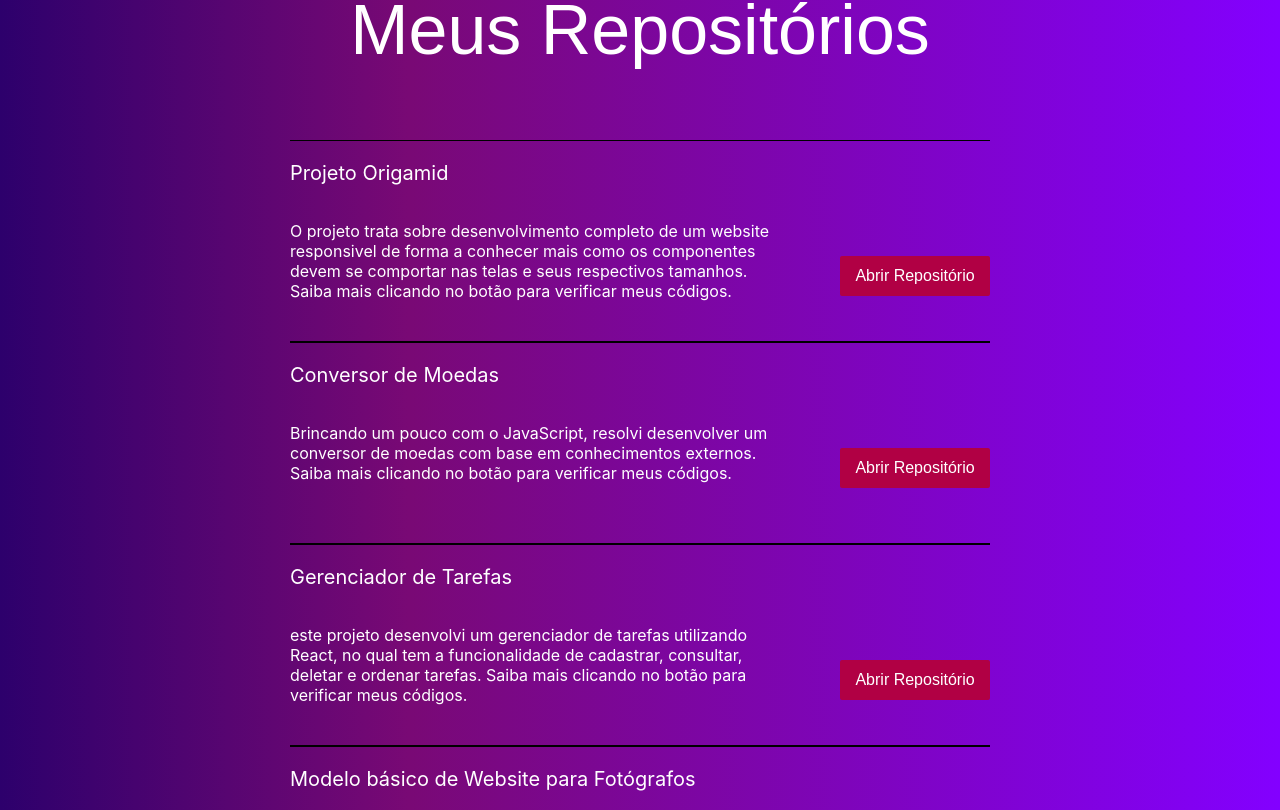
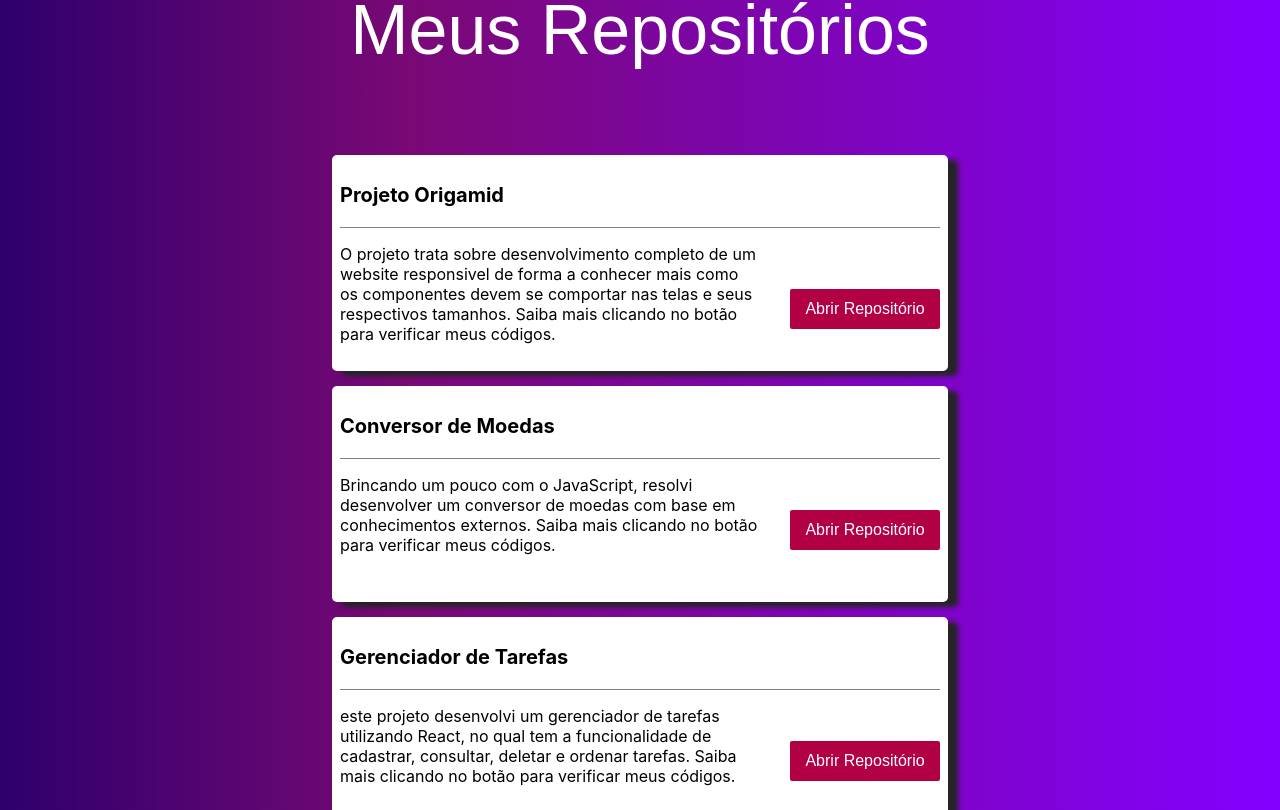
Before and after one commit to felipenmatos/felipenmatos.github.io, a React (Create React App) app: page /Projetos in a window 1280 px wide. Shown: the part 670-1480 px from the top of the page. Built offline with nearby package versions, Linux system fonts and the light colour scheme.

Commit message:
fix: adjustment of component placement and styling

```diff
--- a/src/Components/BodyProject/Card/index.tsx
+++ b/src/Components/BodyProject/Card/index.tsx
@@ -26,16 +26,19 @@ function CardProject({
 }
 
 const Container = styled.div`
-  width: 700px;
+  width: 600px;
   height: 200px;
   display: flex;
   flex-direction: column;
-  border-top: 1px solid #000;
-  border-bottom: 1px solid #000;
+  background-color: #ffffff;
+  margin-top: 15px;
+  border-radius: 5px;
+  padding: 8px;
+  box-shadow: 10px 5px 5px rgb(36, 36, 36);
 
   @media (max-width: 768px) {
     width: 400px;
-    height: 350px;
+    height: 320px;
     display: flex;
     flex-direction: column;
     border-top: 1px solid #000;
@@ -44,8 +47,9 @@ const Container = styled.div`
 `;
 
 const Title = styled.p`
-  color: #ffffff;
+  color: #000;
   font-size: 20px;
+  font-weight: bold;
 `;
 
 const RowDescription = styled.div`
@@ -54,8 +58,10 @@ const RowDescription = styled.div`
   flex-direction: row;
   justify-content: space-between;
   align-items: center;
+  border-top: 1px solid gray;
 
   @media (max-width: 768px) {
+    width: 100%;
     display: flex;
     flex-direction: column;
   }
@@ -63,8 +69,11 @@ const RowDescription = styled.div`
 
 const Description = styled.p`
   width: 70%;
-  color: #ffffff;
+  color: #000;
   font-size: 16px;
+  @media (max-width: 768px) {
+    width: 100%;
+  }
 `;
 
 const Button = styled.a`
@@ -84,6 +93,10 @@ const Button = styled.a`
   font-family: "Kanit", sans-serif;
   font-weight: 400;
   text-decoration: none;
+
+  @media (max-width: 768px) {
+    margin-left: 10px;
+  }
 `;
 
 export default CardProject;
--- a/src/Components/BodyTechnology/index.tsx
+++ b/src/Components/BodyTechnology/index.tsx
@@ -47,10 +47,10 @@ const Title = styled.h1`
 `;
 
 const Row = styled.div`
-  width: 90%;
+  width: 100%;
   display: flex;
   flex-direction: row;
-  justify-content: space-between;
+  justify-content: space-evenly;
 `;
 
 const Img = styled.img`
--- a/src/Components/Header/index.jsx
+++ b/src/Components/Header/index.jsx
@@ -43,7 +43,7 @@ const NavLink = styled(Link)`
     font-family: "Kanit", sans-serif;
     font-weight: 400;
     font-size: 16px;
-    margin-left: 10px;
+    margin-left: 12px;
     color: #ffffff;
     cursor: pointer;
   }
--- a/src/Components/HeaderProfile/index.tsx
+++ b/src/Components/HeaderProfile/index.tsx
@@ -104,7 +104,8 @@ const TitlePage = styled.h1`
     display: flex;
     flex-direction: column;
     margin-left: -200px;
-    font-size: 70px;
+    margin-bottom: 100px;
+    font-size: 50px;
   }
 `;
 
```
